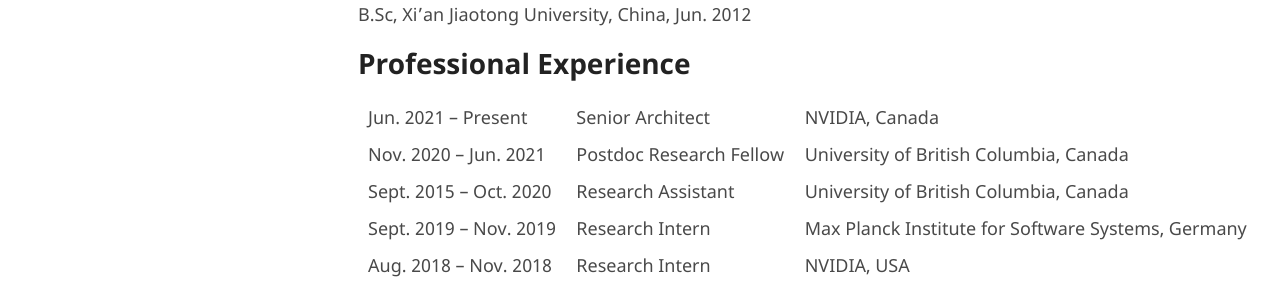
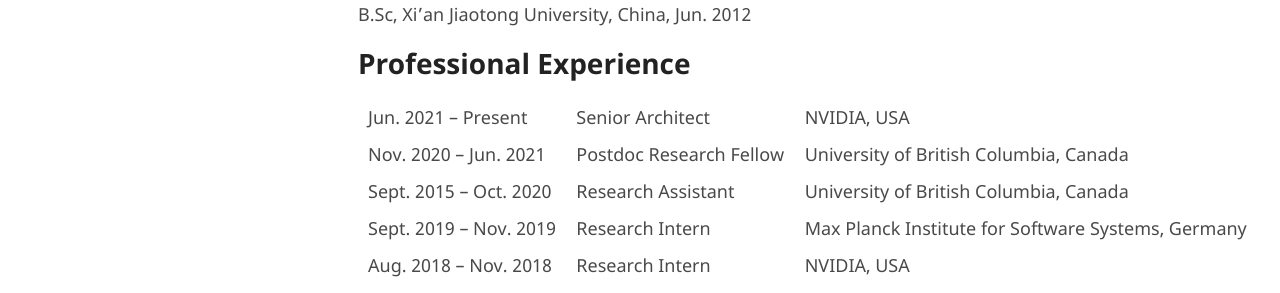
Before and after one commit to ericrxw/xiaoweiren, a Jekyll site: the page built from index.md, in a window 1280 px wide and 900 px high, scrolled down 350 px. Shown: the part 155-448 px from the top of the window. Built offline with Jekyll 4.4.1, drawn with Linux system fonts in a browser that asks for light colours; our own code applies the rules of GitHub Pages for plain Markdown files; the repository's description, which GitHub fills in, is left out.

Commit message:
update NVIDIA work location

```diff
--- a/index.md
+++ b/index.md
@@ -16,7 +16,7 @@
 
 # Professional Experience
 
-|Jun. 2021 -- Present    | Senior Architect        | NVIDIA, Canada                                     |
+|Jun. 2021 -- Present    | Senior Architect        | NVIDIA, USA                                     |
 |Nov. 2020 -- Jun. 2021  | Postdoc Research Fellow | University of British Columbia, Canada             |
 |Sept. 2015 -- Oct. 2020 | Research Assistant      | University of British Columbia, Canada             |
 |Sept. 2019 -- Nov. 2019 | Research Intern         | Max Planck Institute for Software Systems, Germany |
```
